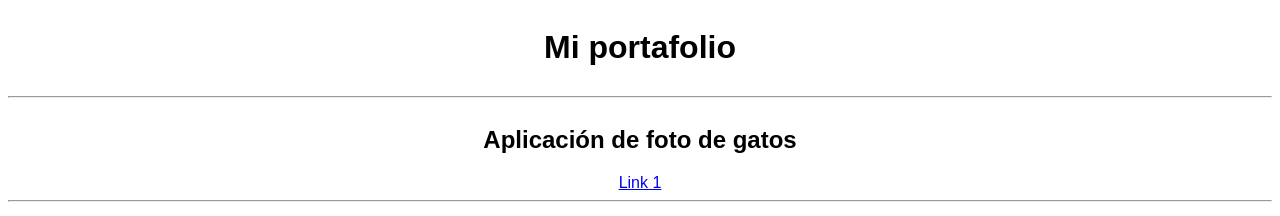
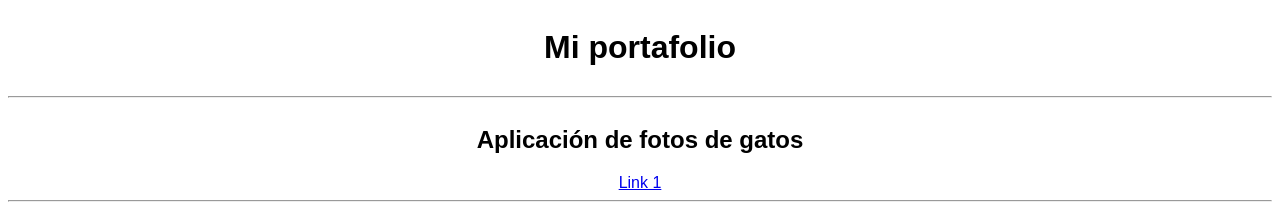
Before and after one commit to CristopherTumbalobos/CristopherTumbalobos.github.io, a plain HTML site: page index.html in a window 1280 px wide. Shown: the top 216 px of the page. Drawn offline with Linux system fonts and the light colour scheme.

Commit message:
Corrigiendo nombre de la page1

```diff
--- a/index.html
+++ b/index.html
@@ -16,7 +16,7 @@
   <hr>
 
   <div class="page">
-    <h2>Aplicación de foto de gatos</h2>
+    <h2>Aplicación de fotos de gatos</h2>
     <a href="https://cristophertumbalobos.github.io/page1">Link 1</a>
   </div>
 
```
